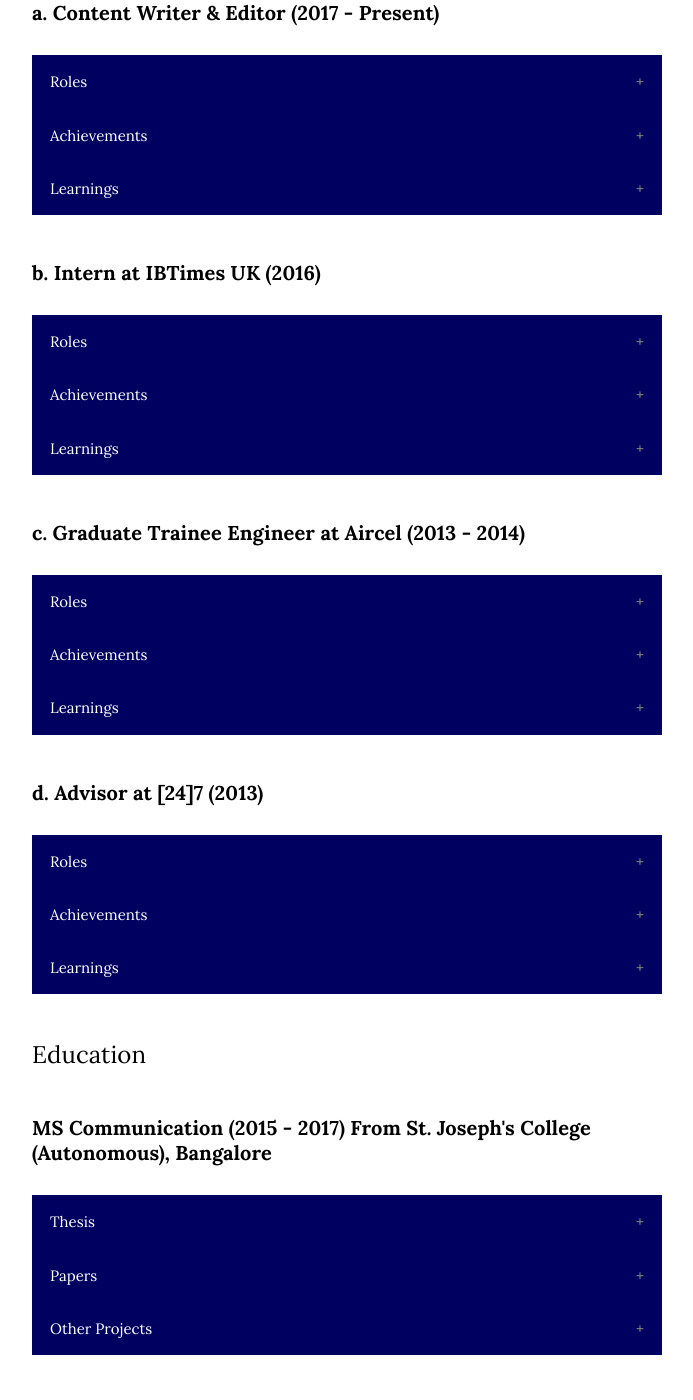
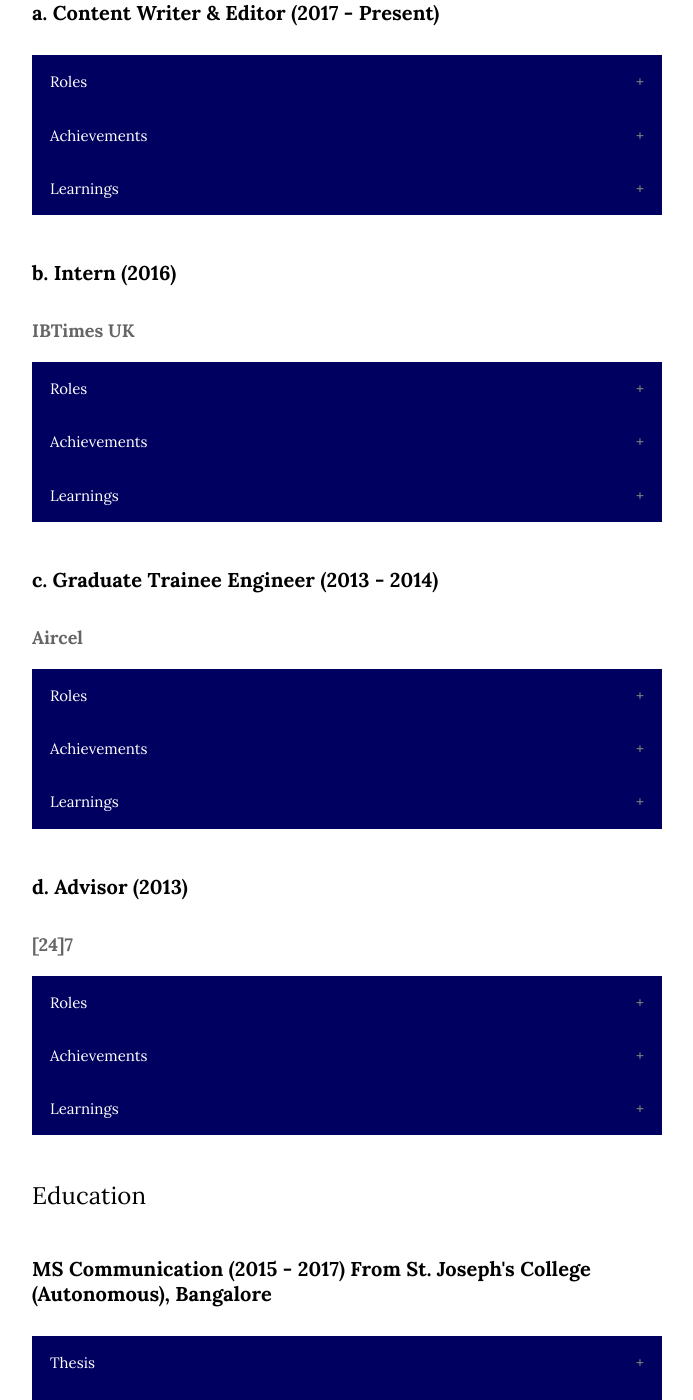
Before and after one commit to argumentativeyouth/pritams-portfolio, a Jekyll site: the page built from _pages/resume.md, in a window 1280 px wide and 1400 px high, scrolled down 605 px. Shown: the whole window, without its empty margins (293-986 px from the left). Built offline with Jekyll 4.4.1, drawn with Linux system fonts in a browser that asks for light colours.

```diff
--- a/_pages/resume.md
+++ b/_pages/resume.md
@@ -68,7 +68,8 @@ image:
   <p>Lorem ipsum dolor sit amet, consectetur adipisicing elit, sed do eiusmod tempor incididunt ut labore et dolore magna aliqua. Ut enim ad minim veniam, quis nostrud exercitation ullamco laboris nisi ut aliquip ex ea commodo consequat.</p>
 </div>
 <p> </p>
-<h4><strong>b. Intern at IBTimes UK (2016)</strong></h4>
+<h4><strong>b. Intern (2016)</strong></h4>
+<p><strong>IBTimes UK</strong></p>
 <button class="accordion">Roles</button>
 <div class="panel">
   <p>Lorem ipsum dolor sit amet, consectetur adipisicing elit, sed do eiusmod tempor incididunt ut labore et dolore magna aliqua. Ut enim ad minim veniam, quis nostrud exercitation ullamco laboris nisi ut aliquip ex ea commodo consequat.</p>
@@ -82,7 +83,8 @@ image:
   <p>Lorem ipsum dolor sit amet, consectetur adipisicing elit, sed do eiusmod tempor incididunt ut labore et dolore magna aliqua. Ut enim ad minim veniam, quis nostrud exercitation ullamco laboris nisi ut aliquip ex ea commodo consequat.</p>
 </div>
 <p> </p>
-<h4><strong>c. Graduate Trainee Engineer at Aircel (2013 - 2014)</strong></h4>
+<h4><strong>c. Graduate Trainee Engineer (2013 - 2014)</strong></h4>
+<p><strong>Aircel</strong></p>
 <button class="accordion">Roles</button>
 <div class="panel">
   <p>Lorem ipsum dolor sit amet, consectetur adipisicing elit, sed do eiusmod tempor incididunt ut labore et dolore magna aliqua. Ut enim ad minim veniam, quis nostrud exercitation ullamco laboris nisi ut aliquip ex ea commodo consequat.</p>
@@ -96,7 +98,8 @@ image:
   <p>Lorem ipsum dolor sit amet, consectetur adipisicing elit, sed do eiusmod tempor incididunt ut labore et dolore magna aliqua. Ut enim ad minim veniam, quis nostrud exercitation ullamco laboris nisi ut aliquip ex ea commodo consequat.</p>
 </div>
 <p> </p>
-<h4><strong>d. Advisor at [24]7 (2013)</strong></h4>
+<h4><strong>d. Advisor (2013)</strong></h4>
+<p><strong>[24]7</strong></p>
 <button class="accordion">Roles</button>
 <div class="panel">
   <p>Lorem ipsum dolor sit amet, consectetur adipisicing elit, sed do eiusmod tempor incididunt ut labore et dolore magna aliqua. Ut enim ad minim veniam, quis nostrud exercitation ullamco laboris nisi ut aliquip ex ea commodo consequat.</p>
```
